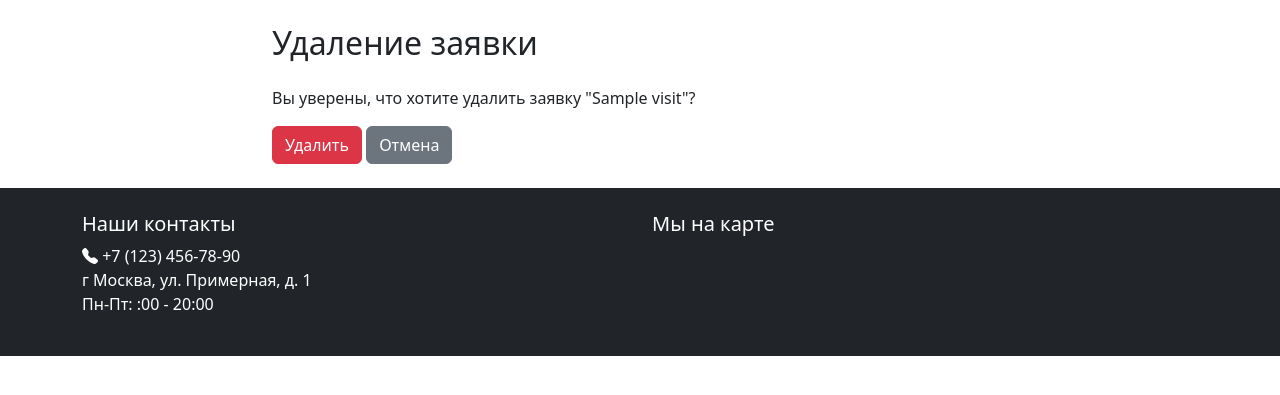
After one commit to VladimirMonin/django_consult_315, a Django app: page /visit/1/delete/ in a window 1280 px wide. The commit adds this page. Shown: the top 395 px of the page. Run offline with Django 5.2, Linux system fonts and the light colour scheme; tables that the repository leaves empty hold one stand-in row (values such as "Sample post").

Commit message:
lesson_66: DeleteView и кнопка удаления в детальном отображении

```diff
--- a/barbershop/urls.py
+++ b/barbershop/urls.py
@@ -21,6 +21,7 @@ from core.views import (
     VisitCreateView,
     VisitDetailView,
     VisitUpdateView,
+    VisitDeleteView,
 )
 from django.conf.urls.static import static
 from django.conf import settings
@@ -40,6 +41,8 @@ urlpatterns = [
     path("visit/<int:pk>/view/", VisitDetailView.as_view(), name="visit-view"),
     # Update на UpdateView
     path("visit/<int:pk>/edit/", VisitUpdateView.as_view(), name="visit-edit"),
+    # DeleteView
+    path("visit/<int:pk>/delete/", VisitDeleteView.as_view(), name="visit-delete"),
 ]
 if settings.DEBUG:
     urlpatterns += static(settings.MEDIA_URL, document_root=settings.MEDIA_ROOT)
--- /dev/null
+++ b/core/templates/visit_confirm_delete.html
@@ -0,0 +1,19 @@
+{% extends "base.html" %}
+
+{% block title %}Удаление заявки{% endblock %}
+
+{% block content %}
+<div class="container py-4">
+    <div class="row">
+        <div class="col-md-8 offset-md-2">
+            <h2 class="mb-4">Удаление заявки</h2>
+            <p>Вы уверены, что хотите удалить заявку "{{ visit.name }}"?</p>
+            <form method="post">
+                {% csrf_token %}
+                <button type="submit" class="btn btn-danger">Удалить</button>
+                <a href="{% url 'visit-view' visit.pk %}" class="btn btn-secondary">Отмена</a>
+            </form>
+        </div>
+    </div>
+</div>
+{% endblock %}
--- a/core/templates/visit_detail.html
+++ b/core/templates/visit_detail.html
@@ -14,15 +14,19 @@
                     <p class="card-text"><strong>Телефон:</strong> {{ visit.phone }}</p>
                     <p class="card-text"><strong>Статус:</strong> {{ visit.get_status_display }}</p>
                     <p class="card-text"><strong>Мастер:</strong> {{ visit.master.first_name }} {{ visit.master.last_name }}</p>
+                    <p class="card-text">
                     {% if visit.master.photo %}
                         <img src="{{ visit.master.photo.url }}" alt="{{ visit.master.first_name }} {{ visit.master.last_name }}" class="img-fluid mb-3">
                     {% endif %}
-                    <p class="card-text"><strong>Услуги:</strong></p>
+                    </p>
+
+                    <p class="card-text my-3"><strong>Услуги:</strong></p>
                     <ul>
                         {% for service in visit.services.all %}
                             <li>{{ service.name }}</li>
                         {% endfor %}
                     </ul>
+                    <a href="{% url 'visit-delete' visit.pk %}" class="btn btn-danger my-2">Удалить</a>
                 </div>
             </div>
         </div>
--- a/core/views.py
+++ b/core/views.py
@@ -2,7 +2,16 @@ from django.shortcuts import render, redirect
 from .forms import VisitModelForm
 from .models import Visit, Master, Service
 from django.http import JsonResponse
-from django.views.generic import View, TemplateView, FormView, CreateView, DetailView, UpdateView
+from django.views.generic import (
+    View,
+    TemplateView,
+    FormView,
+    CreateView,
+    DetailView,
+    UpdateView,
+    ListView,
+    DeleteView,
+)
 from django.urls import reverse_lazy
 
 MENU = [
@@ -95,9 +104,13 @@ class VisitUpdateView(UpdateView):
     success_url = reverse_lazy("thanks")
 
 
-
-
 class VisitDetailView(DetailView):
     template_name = "visit_detail.html"
     model = Visit
     context_object_name = "visit"
+
+
+class VisitDeleteView(DeleteView):
+    template_name = "visit_confirm_delete.html"
+    model = Visit
+    success_url = reverse_lazy("thanks")
```
Also changed, not shown: README.md.
